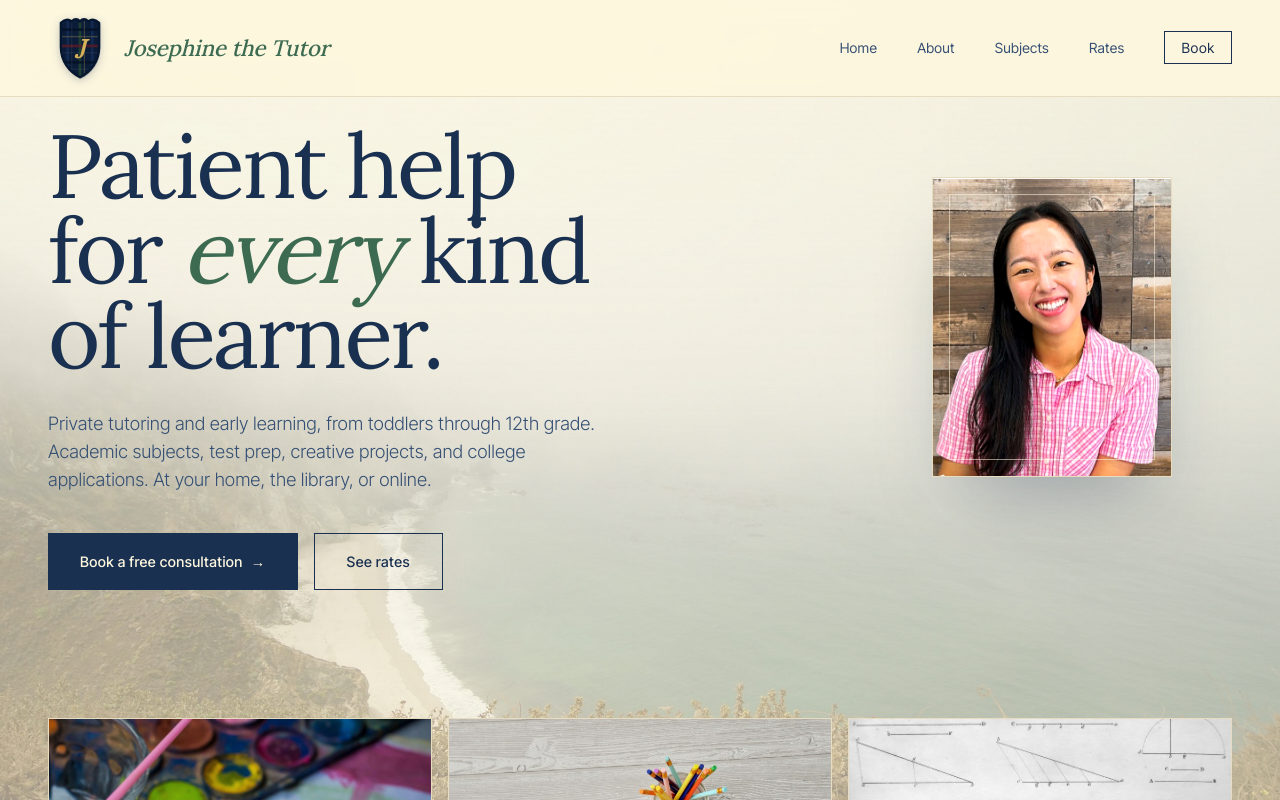
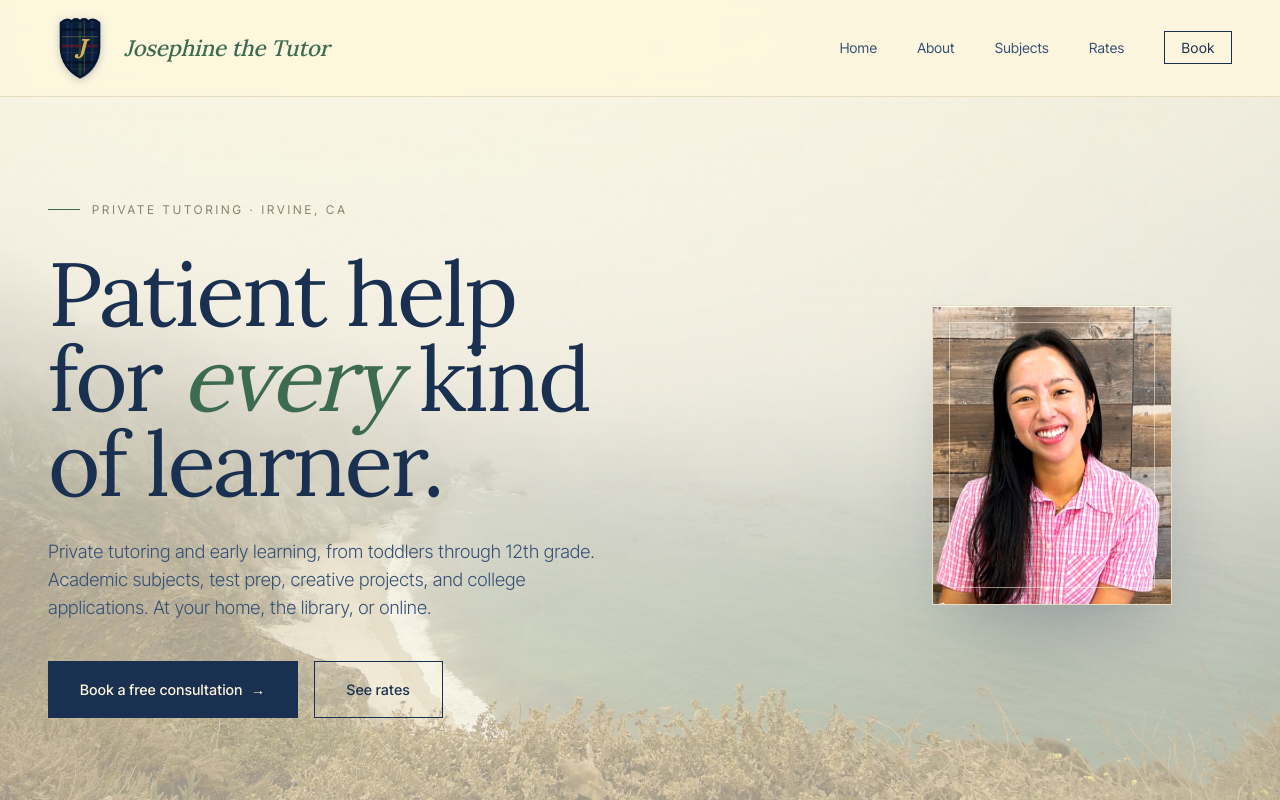
Before and after one commit to patrickparagas1/josephine-tutoring, a Next.js app: page / in a window 1280 px wide. Shown: the top 800 px of the page. Built offline with nearby package versions, Linux system fonts and the light colour scheme.

Commit message:
Add testimonial outline, even padding, hero top padding

```diff
--- a/app/globals.css
+++ b/app/globals.css
@@ -1771,3 +1771,19 @@ footer em,
     font-size: 0.9rem;
   }
 }
+
+/* Subtle outlining around testimonial cards */
+.testimonial-quote {
+    border: 1px solid rgba(106, 143, 122, 0.4);
+    box-shadow: 0 2px 10px rgba(26, 48, 80, 0.05);
+}
+
+/* Even vertical padding on testimonial section */
+.testimonial {
+    padding: 7rem 3rem;
+}
+
+/* Make sure hero top isn't cut off below the fixed nav */
+.hero {
+    padding-top: 12rem;
+}
```
